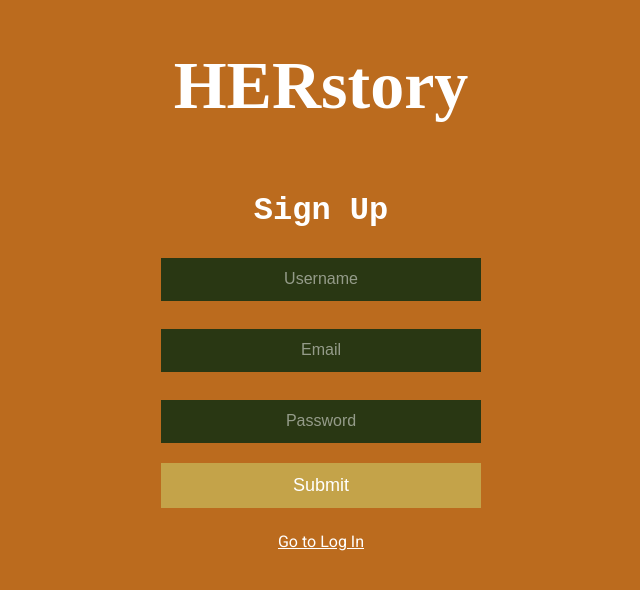
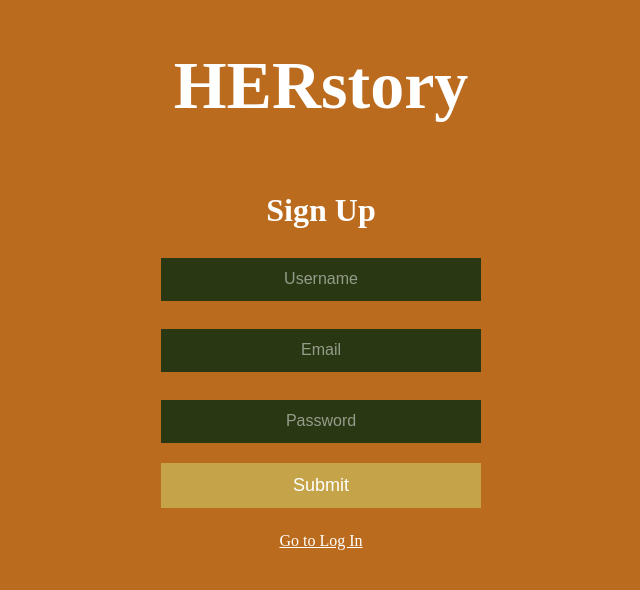
Before and after one commit to mandisareed/HERstory, a React (Create React App) app in the folder client/: page /signup in a window 1280 px wide. Shown: the top 590 px of the page, without its empty margins (319-959 px from the left). Built offline with nearby package versions, Linux system fonts and the light colour scheme.

Commit message:
updated font on sign up and log in pages for uniformity

```diff
--- a/client/src/components/FactCard.js
+++ b/client/src/components/FactCard.js
@@ -13,6 +13,7 @@ const useStyles = makeStyles({
   root: {
     maxWidth: 345,
     minWidth:345,
+    marginRight: "10px"
 
   // marginLeft:"65px",
 
--- a/client/src/pages/Login.css
+++ b/client/src/pages/Login.css
@@ -1,6 +1,7 @@
 .loginBackground {
     background-color:#BB6B1E;
     min-height: 100vh;
+    font-family: Didot;
   }
   .loginHeader {
     background-color:#BB6B1E;
@@ -8,4 +9,5 @@
   ::-webkit-input-placeholder { /* Chrome/Opera/Safari */
     color:white;
     text-align: center;
+
   }
--- a/client/src/pages/Signup.js
+++ b/client/src/pages/Signup.js
@@ -50,7 +50,7 @@ function Signup() {
     <body className= "signupBackground">
     <div style={signupStyles} className="Signup">
     <h1 className= "signupHeader" style={{textAlign : "center", fontFamily : "Didot, serif", fontWeight: "800", fontSize:"68px"}}> HERstory</h1>
-      <h1 style={{fontFamily : "Courier New, monospace", textAlign: "center"}}>Sign Up</h1>
+      <h1 style={{fontFamily : "Didot", textAlign: "center"}}>Sign Up</h1>
       <Form onSubmit={handleFormSubmit}>
         <InputGroup
         style={{backgroundColor: "#293713"}}
@@ -85,6 +85,7 @@ function Signup() {
         style={{
           marginTop: "1.5rem",
           textAlign: "center",
+          fontFamily: "Didot"
         }}
         to="/login"
       >
```
